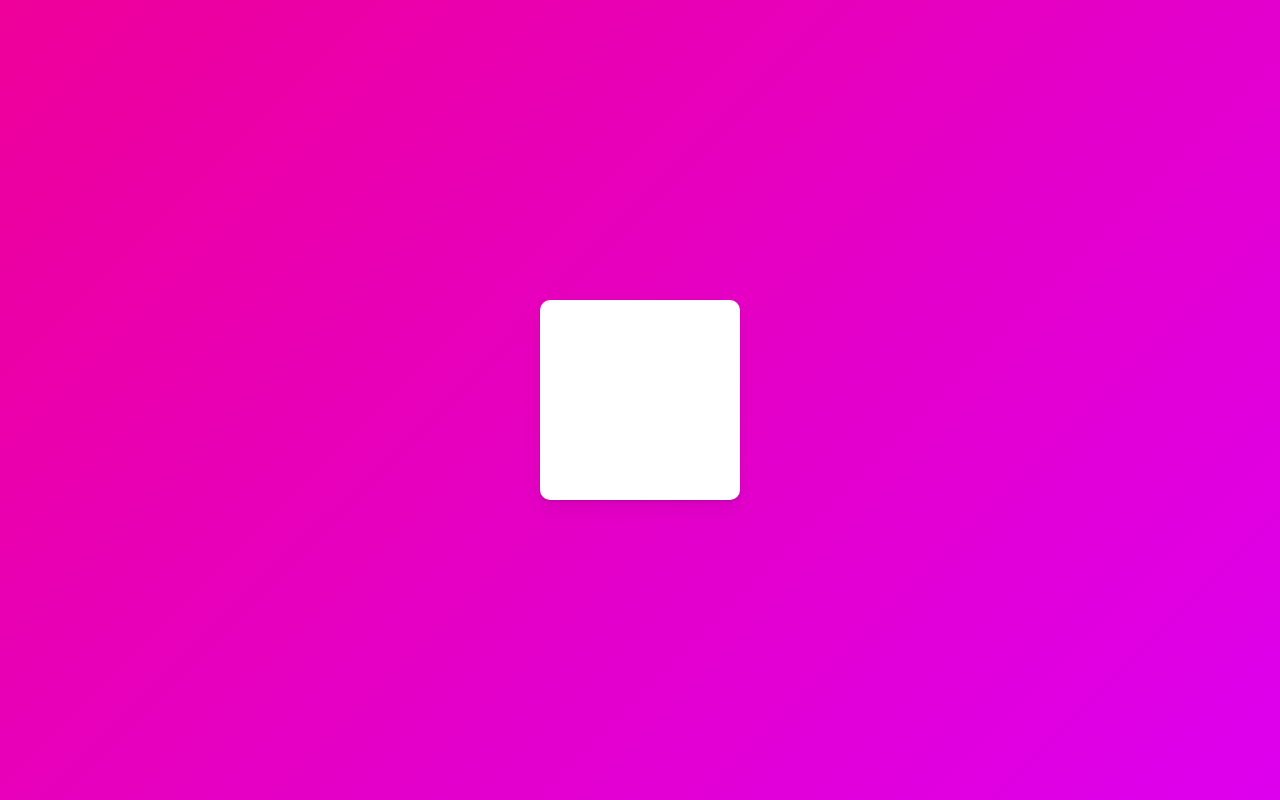
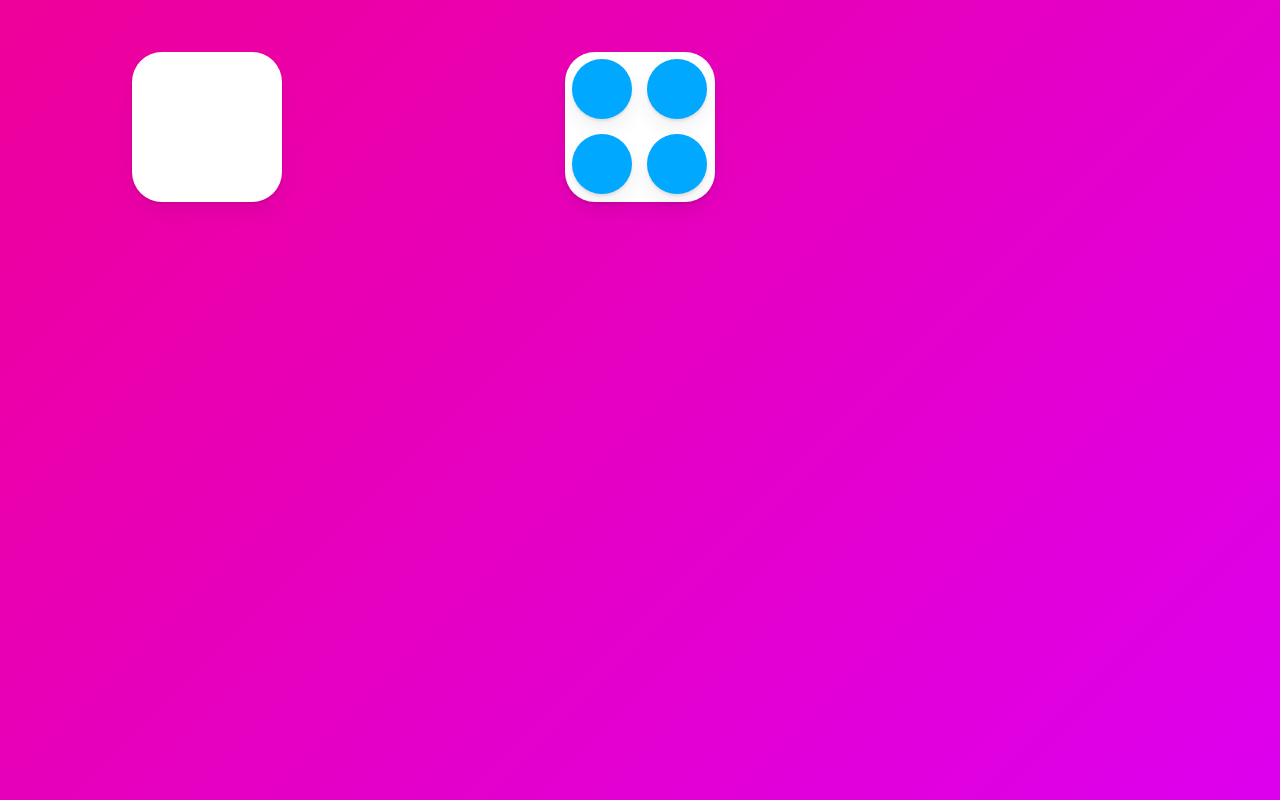
Before and after one commit to parkgeonwoong/motion-ts, a React (Vite) app: page / in a window 1280 px wide. Built offline with nearby package versions, Linux system fonts and the light colour scheme.

Commit message:
Feat : Variants 상속과 컨트롤

```diff
--- a/src/App.tsx
+++ b/src/App.tsx
@@ -1,36 +1,102 @@
 /**
  * @desc: Framer Motion
+ * TODO:
+ * 1. 사용법 - 컴포넌트기반, animate props
+ * 2. Variants
+ * 3. 상속받는 애니메이션
+ * 4. 자식 애니메이션 컨트롤
  */
 
 import styled from "styled-components";
-import { motion } from "framer-motion";
+import { motion, Variants } from "framer-motion";
+
+// TODO: Variants
+const myVars = {
+  start: { scale: 0 },
+  end: { scale: 1, rotateZ: 360, transition: { type: "spring", delay: 0.5 } },
+};
+
+const boxVariants: Variants = {
+  start: {
+    scale: 0,
+    opacity: 0,
+  },
+  end: {
+    scale: 1,
+    opacity: 1,
+    transition: {
+      type: "spring",
+      duration: 0.5,
+      bounce: 0.5,
+      // TODO: 자식 애니메이션까지 컨트롤
+      delayChildren: 0.3,
+      staggerChildren: 0.2,
+    },
+  },
+};
+
+const circleVariants = {
+  start: {
+    opacity: 0,
+    y: 20,
+  },
+  end: {
+    y: 0,
+    opacity: 1,
+  },
+};
+
+function App() {
+  return (
+    <Grid>
+      <Wrapper>
+        <Box variants={myVars} initial="start" animate="end" />
+      </Wrapper>
+      <Wrapper>
+        <Box variants={boxVariants} initial="start" animate="end">
+          {/* TODO: 부모의 initial, animate를 상속받는데 variants만 지정 */}
+          <Circle variants={circleVariants} />
+          <Circle variants={circleVariants} />
+          <Circle variants={circleVariants} />
+          <Circle variants={circleVariants} />
+        </Box>
+      </Wrapper>
+    </Grid>
+  );
+}
+
+const Grid = styled.div`
+  display: grid;
+  grid-template-columns: repeat(3, 1fr);
+  grid-template-rows: repeat(3, 1fr);
+  grid-gap: 20px;
+  height: 100vh;
+  width: 100vw;
+`;
 
 const Wrapper = styled.div`
-  height: 100vh;
-  width: 100vw;
   display: flex;
   justify-content: center;
   align-items: center;
 `;
 
 const Box = styled(motion.div)`
-  width: 200px;
-  height: 200px;
+  width: 150px;
+  height: 150px;
+  display: grid;
+  grid-template-columns: repeat(2, 1fr);
   background-color: white;
-  border-radius: 10px;
+  border-radius: 30px;
   box-shadow: 0 2px 3px rgba(0, 0, 0, 0.1), 0 10px 20px rgba(0, 0, 0, 0.06);
 `;
 
-function App() {
-  return (
-    <Wrapper>
-      <Box
-        transition={{ type: "spring", delay: 0.5 }}
-        initial={{ scale: 0 }}
-        animate={{ scale: 1, rotateZ: 360 }}
-      />
-    </Wrapper>
-  );
-}
+const Circle = styled(motion.div)`
+  background-color: #00a8ff;
+  height: 60px;
+  width: 60px;
+  place-self: center;
+  border-radius: 50%;
+  box-shadow: 0 2px 3px rgba(0, 0, 0, 0.1), 0 10px 20px rgba(0, 0, 0, 0.06);
+`;
 
 export default App;
```
